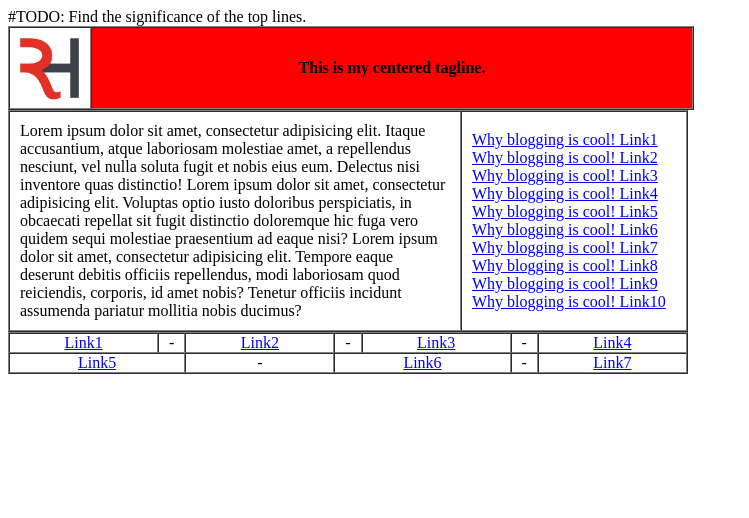
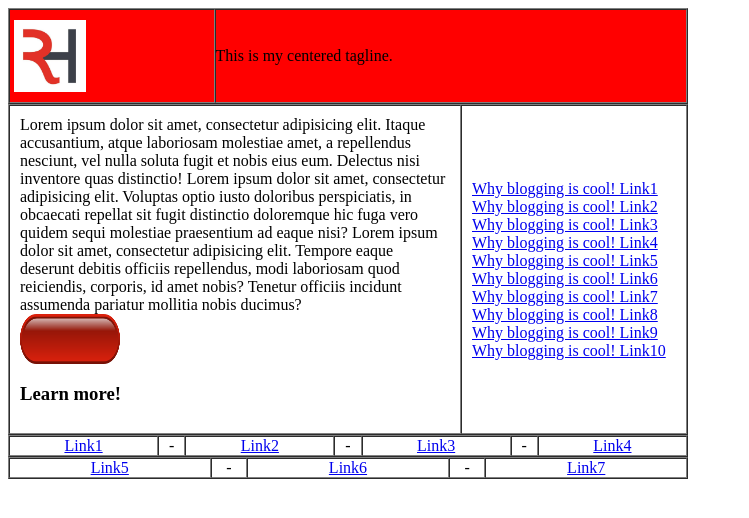
Before and after one commit to Rick-Houser/Holberton-Newsletters-or-coding-HTML-like-it-s-1999, a plain HTML site: page newsletter.html in a window 1280 px wide. Shown: the whole page, without its empty margins (0-749 px from the left). Drawn offline with Linux system fonts and the light colour scheme.

Commit message:
Add button image and fix header layout

```diff
--- a/newsletter.html
+++ b/newsletter.html
@@ -1,26 +1,27 @@
 <!DOCTYPE html PUBLIC "-//W3C//DTD XHTML 1.0 Transitional//EN" "http://www.w3.org/TR/xhtml1/DTD/xhtml1-transitional.dtd">
 <html xmlns="http://www.w3.org/1999/xhtml">
-
-#TODO: Find the significance of the top lines.
 <head>
 <meta http-equiv="Content-Type" content="text/html; charset=utf-8" />
 <title>Rick's Newsletter</title>
 </head>
 <body>
-	<table border="0" cellpadding="0" cellspacing="0" width="680">
-		<table border="1" cellpadding="0" cellspacing="0">
-				<tr>
+	<table border="0" cellpadding="0" cellspacing="0" style="width:680px">
+		<table border="1" cellpadding="0" cellspacing="0" style="width:680px;">
+				<tr style="background-color: #ff0000;">
+					<td style="text-align:center;" align="center" valign="middle">
+						<img src="logo_tobe2.jpeg" alt="My Logo RH" align="left" width="72" height="72" style="display: block; margin-left:4px; margin-top:10px; margin-bottom:10px;"/>
+					</td>
 					<td>
-						<a href="#" target="_blank"><img src="logo_tobe2.jpeg" alt="My Logo RH" align="left" width="80" height="80"></a>
-						<th width="600" bgcolor="#ff0000">This is my centered tagline.</th>
+						This is my centered tagline.
 					</td>
-				</th>
 				</tr>
 		</table>
-		<table border="1" cellpadding="10" cellspacing="0" width="680">
+		<table border="1" cellpadding="10" cellspacing="0" style="width:680px">
 			<tr>
 				<td border="1" width="40%" valign="top" align="left">
-					Lorem ipsum dolor sit amet, consectetur adipisicing elit. Itaque accusantium, atque laboriosam molestiae amet, a repellendus nesciunt, vel nulla soluta fugit et nobis eius eum. Delectus nisi inventore quas distinctio! Lorem ipsum dolor sit amet, consectetur adipisicing elit. Voluptas optio iusto doloribus perspiciatis, in obcaecati repellat sit fugit distinctio doloremque hic fuga vero quidem sequi molestiae praesentium ad eaque nisi? Lorem ipsum dolor sit amet, consectetur adipisicing elit. Tempore eaque deserunt debitis officiis repellendus, modi laboriosam quod reiciendis, corporis, id amet nobis? Tenetur officiis incidunt assumenda pariatur mollitia nobis ducimus?
+					Lorem ipsum dolor sit amet, consectetur adipisicing elit. Itaque accusantium, atque laboriosam molestiae amet, a repellendus nesciunt, vel nulla soluta fugit et nobis eius eum. Delectus nisi inventore quas distinctio! Lorem ipsum dolor sit amet, consectetur adipisicing elit. Voluptas optio iusto doloribus perspiciatis, in obcaecati repellat sit fugit distinctio doloremque hic fuga vero quidem sequi molestiae praesentium ad eaque nisi? Lorem ipsum dolor sit amet, consectetur adipisicing elit. Tempore eaque deserunt debitis officiis repellendus, modi laboriosam quod reiciendis, corporis, id amet nobis? Tenetur officiis incidunt assumenda pariatur mollitia nobis ducimus? <br/>
+					<img src="button.png" width="100" height="50" alt="Learn More Button"/>
+					<h3>Learn more!</h3>
 				</td>
 				<td border="1" width="20%">
 					<a href="#" target="_blank">Why blogging is cool! Link1</a>
@@ -36,22 +37,38 @@
 				</td>
 			</tr>
 		</table>
-		<table border="1" cellpadding="0" cellspacing="0" width="680">
+		<table border="1" cellpadding="0" cellspacing="0" style="width:680px">
 			<tr align="center">
-				<td><a href="#" target="_blank">Link1</a></td>
+				<td>
+					<a href="#" target="_blank">Link1</a>
+				</td>
 				<td>-</td>
-				<td><a href="#" target="_blank">Link2</a></td>
+				<td>
+					<a href="#" target="_blank">Link2</a>
+				</td>
 				<td>-</td>
-				<td><a href="#" target="_blank">Link3</a></td>
+				<td>
+					<a href="#" target="_blank">Link3</a>
+				</td>
 				<td>-</td>
-				<td><a href="#" target="_blank">Link4</a></td>
+				<td>
+					<a href="#" target="_blank">Link4</a>
+				</td>
 			</tr>
+		</table>
+		<table border="1" cellpadding="0" cellspacing="0" style="width:680px">
 			<tr align="center">
-				<td colspan="2"><a href="#" target="_blank">Link5</a></td>
+				<td>
+					<a href="#" target="_blank">Link5</a>
+				</td>
 				<td>-</td>
-				<td colspan="2"><a href="#" target="_blank">Link6</a></td>
+				<td>
+					<a href="#" target="_blank">Link6</a>
+				</td>
 				<td>-</td>
-				<td colspan="2"><a href="#" target="_blank">Link7</a></td>
+				<td>
+					<a href="#" target="_blank">Link7</a>
+				</td>
 			</tr>
 		</table>
 	</table>
```
Also changed, not shown: button.png (added), 1 other file.
